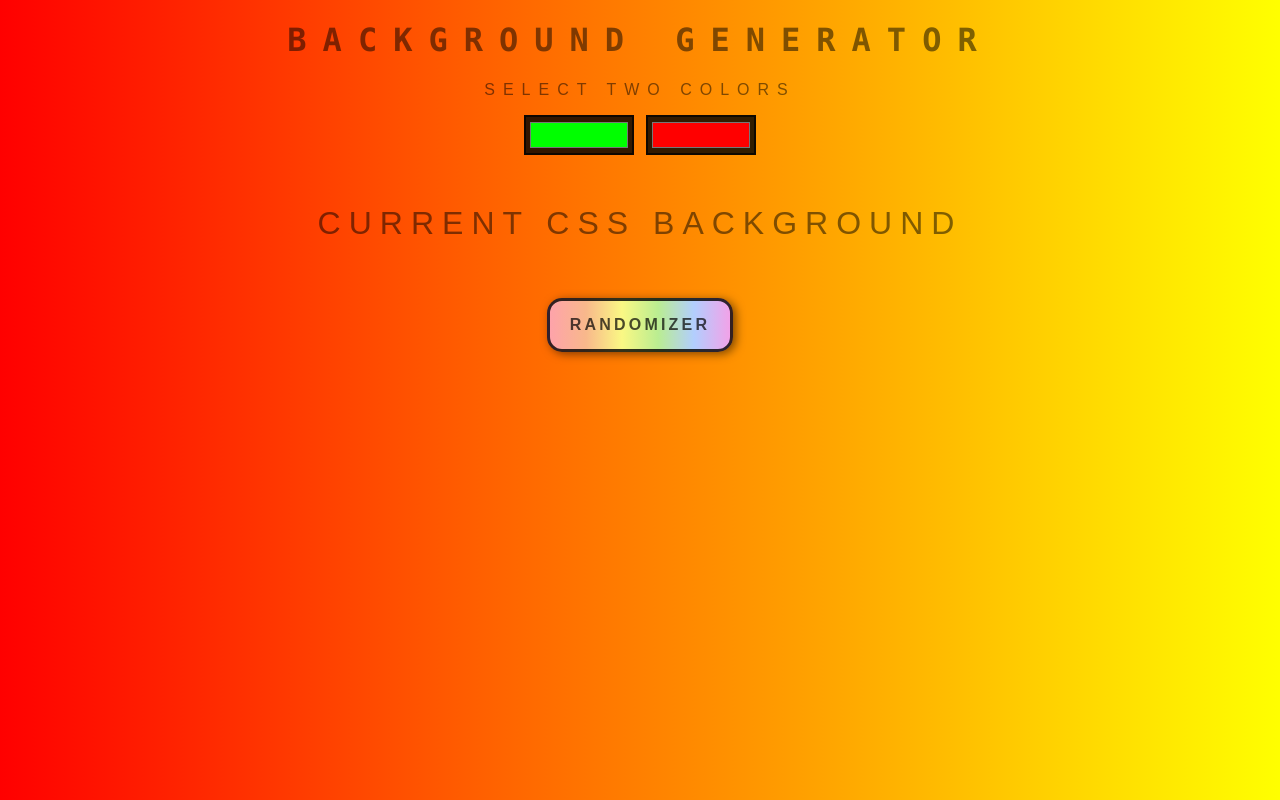
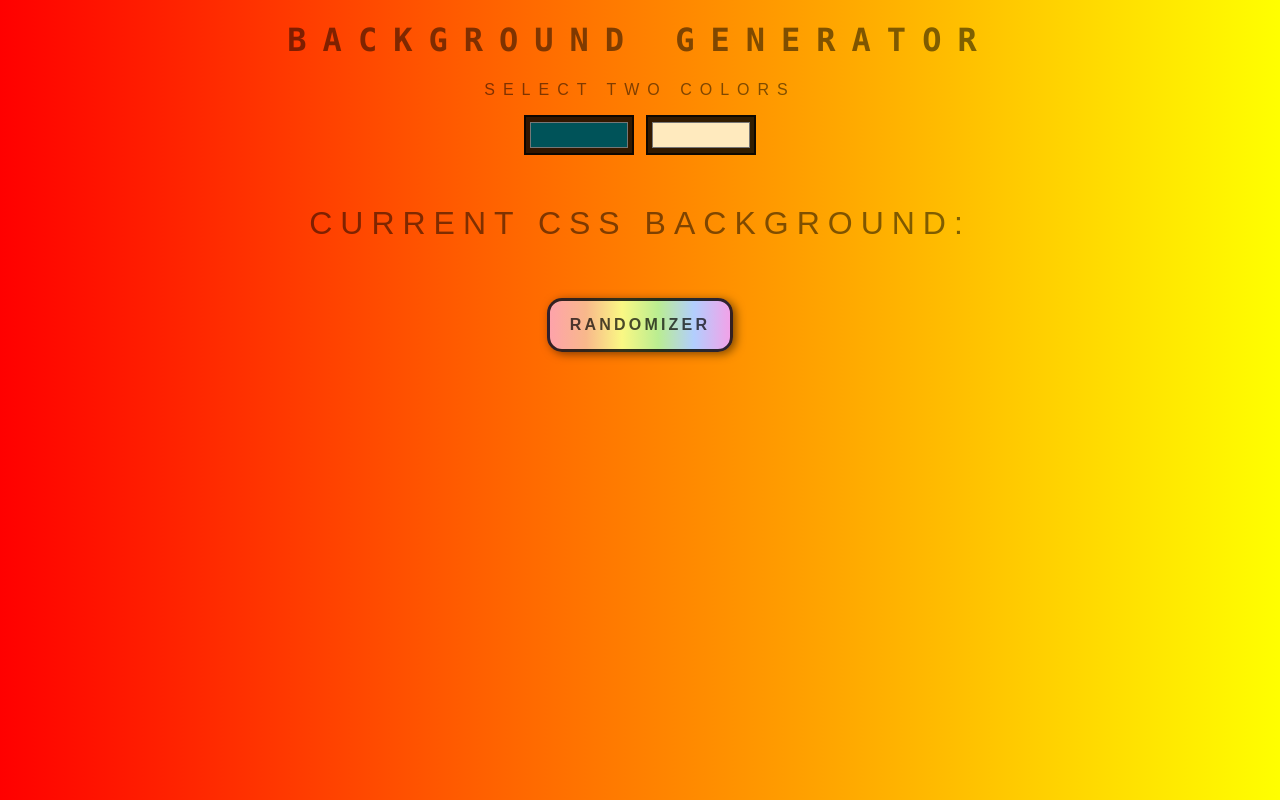
Before and after one commit to cmary2023/background-generator, a plain HTML site: page index.html in a window 1280 px wide. Drawn offline with Linux system fonts and the light colour scheme.

Commit message:
Update index.html

```diff
--- a/index.html
+++ b/index.html
@@ -7,11 +7,11 @@
 <body id="gradient">
 	<h1>Background Generator</h1>
 	<p>Select two colors</p>
-	<input class="color1" type="color" name="color1" value="#00ff00">
-	<input class="color2" type="color" name="color2" value="#ff0000">
-	<h2>Current CSS Background</h2>
+	<input class="color1" type="color" name="color1" value="#005359">
+	<input class="color2" type="color" name="color2" value="#ffeabe">
+	<h2>Current CSS Background:</h2>
 	<h3></h3>
-	<button id ="random">Randomizer</button>
+	<button id="random">Randomizer</button>
 	<script type="text/javascript" src="script.js"></script>
 </body>
 </html>
```
